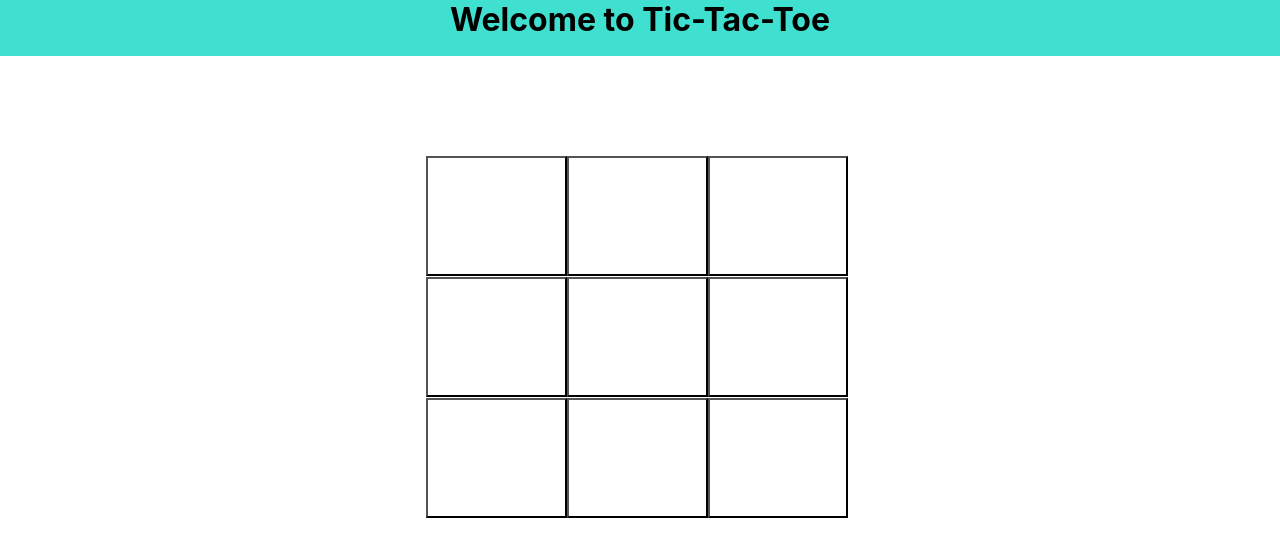
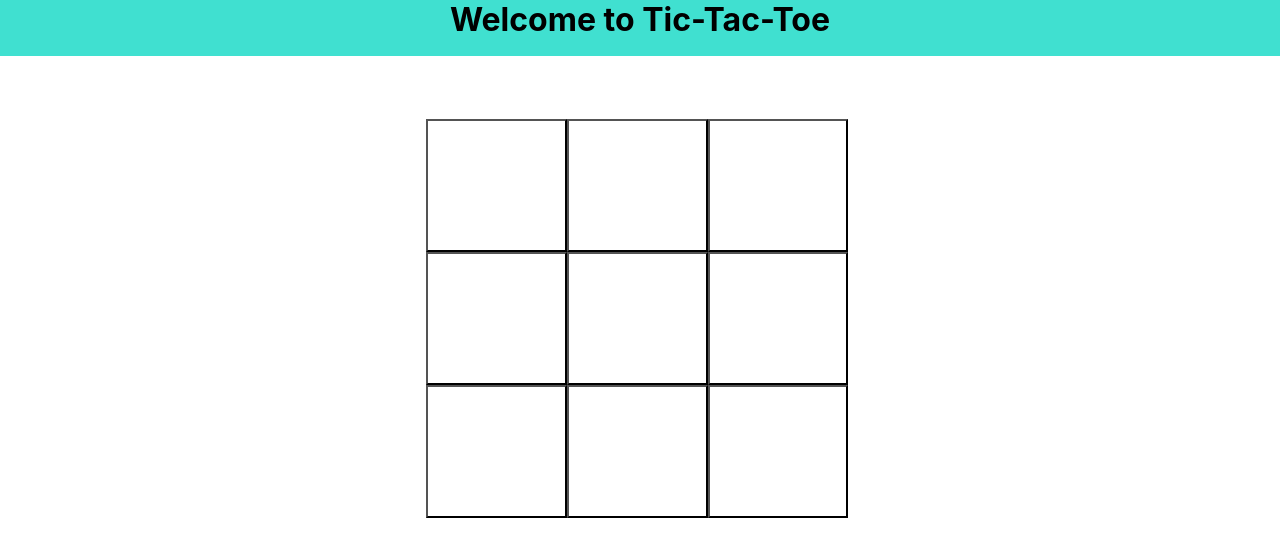
Before and after one commit to CSAtkinson/james, a React (Create React App) app: page / in a window 1280 px wide. Shown: the top 556 px of the page. Built offline with nearby package versions, Linux system fonts and the light colour scheme.

Commit message:
major refactoring and complete overhaul

```diff
--- a/src/GameBoard/GameButton.js
+++ b/src/GameBoard/GameButton.js
@@ -3,18 +3,8 @@ import classes from './Gameboard.module.css'
 
 const name = (props) => {
 
-    const tester = new Array(3).fill(0).map(() => new Array(3).fill(0))
-    let num = 0;
-    for(var i = 0; i < 3; i++){
-        for (var j = 0; j <3; j++){
-            tester[i][j] = <button  className={classes.Button}></button>
-            num++
-        }
-    }
     return(
-        <div className={classes.emptyDiv}>
-            {tester}
-        </div>
+        <button className={classes.Button} onClick={props.onClick}>{props.value}</button>
     )
 
 };
--- a/src/GameBoard/Gameboard.js
+++ b/src/GameBoard/Gameboard.js
@@ -1,24 +1,21 @@
-import React, { useState } from 'react'
+import React, { useEffect, useState } from 'react'
 import classes from './Gameboard.module.css'
-import TttButton from './GameButton'
+import GameButton from './GameButton'
 
-const GameBoard = (props) => {
+const GameBoard = ({gameButtons, onClick}) => (
 
+        <div>
+            <div className={classes.emptyDiv}></div>
+            <div className={classes.emptyDiv}>
+            {gameButtons.map((gameButton, i) => (
+                <GameButton key={i} value={gameButton} onClick={()=> onClick(i)} />
+            ))}
+            </div>
+            <div className={classes.emptyDiv}></div>
 
-    const symbolChange = () => {
+        </div>
 
-    }
-
-
-
-    return(
-        <div className={classes.outerDiv}>
-            <div className={classes.emptyDiv}></div>
-            <TttButton click={symbolChange}/>
-            <div className={classes.emptyDiv}></div>
-        </div>
-    )
-}
+)
 
 
 export default GameBoard
--- a/src/GameBoard/Gameboard.module.css
+++ b/src/GameBoard/Gameboard.module.css
@@ -4,6 +4,8 @@
     height: 653px;
     padding-top: 50px;
     font-weight: bold;
+    padding: 0px;
+    margin: 0px;
 }
 
 .Button{
@@ -11,7 +13,9 @@
     height: 33.3%;
     width: 33%;
     background-color: White;
-
+    padding: 0px;
+    margin: 0px;
+    vertical-align: middle;
 }
 
 .outerDiv{
@@ -19,9 +23,14 @@
     display: flex;
     flex-direction: row;
     height: 360px;
+    padding: 0px;
+    margin: 0px;
 }
 
 .emptyDiv{
     display: inline-block;
     width: 33.3%;
+    height: 400px;
+    padding: 0px;
+    margin: 0px;
 }
--- a/src/MainPage/MainPage.js
+++ b/src/MainPage/MainPage.js
@@ -1,6 +1,6 @@
 import React, { Component } from 'react'
 import WelcomeBar from '../WelcomeBar/WelcomeBar'
-import Auxillary from '../hoc/Auxillary/Auxullary'
+import Auxillary from '../hoc/Auxillary/Auxillary'
 import TicTacToe from '../TicTacToe/TicTacToe'
 
 class MainPage extends Component{
--- a/src/TicTacToe/TicTacToe.js
+++ b/src/TicTacToe/TicTacToe.js
@@ -1,15 +1,68 @@
-import React, { Component, useEffect } from 'react'
+import React, { Component, useEffect, useState } from 'react'
 import GameBoard from '../GameBoard/Gameboard'
+import Auxillary from '../hoc/Auxillary/Auxillary'
 
-class TicTacToe extends Component{
+const TicTacToe = () =>{
+    const [gameBoard, setGameboard] = useState(Array(9).fill(null))
+    const [turn, setTurn] = useState(1)
 
-    render() {
-        return(
-            <div>
-                <GameBoard />
-            </div>
-        );
+    const handleClick = (i) => {
+        const boardCopy = [...gameBoard]
+        if( turn === 1){
+            boardCopy[i] = 'X'
+            setTurn(2)
+        }
+        else {
+            boardCopy[i] = 'O'
+            setTurn(1)
+        }
+        setGameboard(boardCopy)
+
     }
+
+    const determineWinner = () => {
+        if ((gameBoard[0] === 'X' && gameBoard[1] === 'X' && gameBoard[2] === 'X') || (gameBoard[0] === 'O' && gameBoard[1] === 'O' && gameBoard[2] === 'O')){
+           console.log("We have a winner!")
+           setGameboard(Array(9).fill(null))
+        }
+        else if ((gameBoard[0] === 'X' && gameBoard[3] === 'X' && gameBoard[6] === 'X') || (gameBoard[0] === 'O' && gameBoard[3] === 'O' && gameBoard[6] === 'O')){
+            console.log("We have a winner!")
+            setGameboard(Array(9).fill(null))
+        }
+        else if ((gameBoard[0] === 'X' && gameBoard[4] === 'X' && gameBoard[8] === 'X') || (gameBoard[0] === 'OX' && gameBoard[4] === 'O' && gameBoard[8] === 'O')){
+            console.log("We have a winner!")
+            setGameboard(Array(9).fill(null))
+        }
+        else if ((gameBoard[1] === 'X' && gameBoard[4] === 'X' && gameBoard[7] === 'X') || (gameBoard[1] === 'O' && gameBoard[4] === 'O' && gameBoard[7] === 'O')){
+            console.log("We have a winner!")
+            setGameboard(Array(9).fill(null))
+        }
+        else if ((gameBoard[2] === 'X' && gameBoard[4] === 'X' && gameBoard[6] === 'X') || (gameBoard[2] === 'O' && gameBoard[4] === 'O' && gameBoard[6] === 'O')){
+            console.log("We have a winner!")
+            setGameboard(Array(9).fill(null))
+        }
+        else if ((gameBoard[2] === 'X' && gameBoard[5] === 'X' && gameBoard[8] === 'X') || (gameBoard[2] === 'O' && gameBoard[5] === 'O' && gameBoard[8] === 'O')){
+            console.log("We have a winner!")
+            setGameboard(Array(9).fill(null))
+        }
+        else if ((gameBoard[3] === 'X' && gameBoard[4] === 'X' && gameBoard[5] === 'X') || (gameBoard[3] === 'O' && gameBoard[4] === 'O' && gameBoard[5] === 'O')){
+            console.log("We have a winner!")
+            setGameboard(Array(9).fill(null))
+        }
+        else if ((gameBoard[6] === 'X' && gameBoard[7] === 'X' && gameBoard[8] === 'X') || (gameBoard[6] === 'O' && gameBoard[7] === 'O' && gameBoard[8] === 'O')){
+            console.log("We have a winner!")
+            setGameboard(Array(9).fill(null))
+        }
+
+    }
+
+
+    return(
+        <Auxillary>
+            <GameBoard gameButtons={gameBoard} onClick={handleClick}/>
+        </Auxillary>
+    );
+
 };
 
 
```
Also changed, not shown: src/hoc/Auxillary/Auxillary.js (renamed from src/hoc/Auxillary/Auxullary.js).
